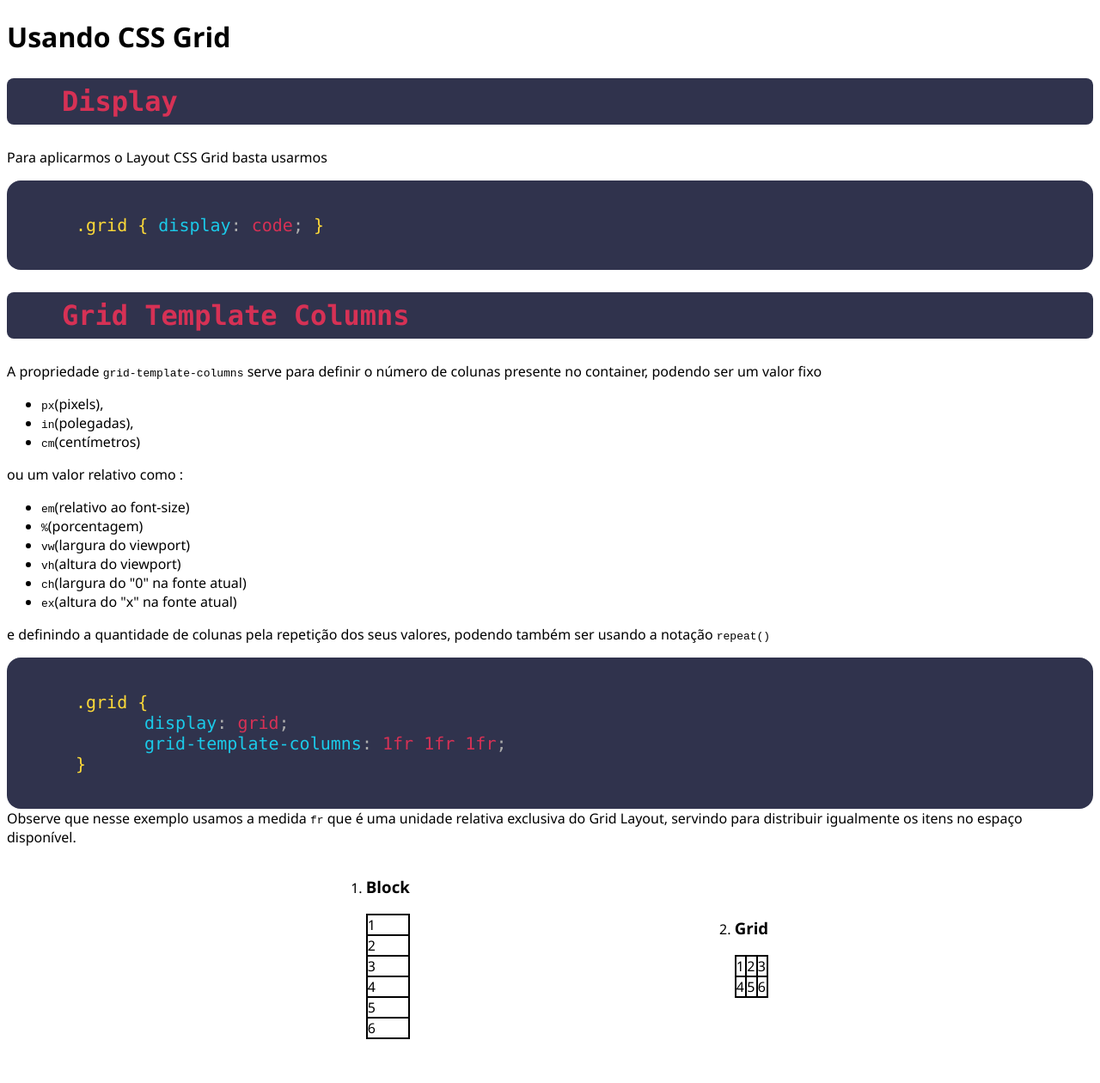
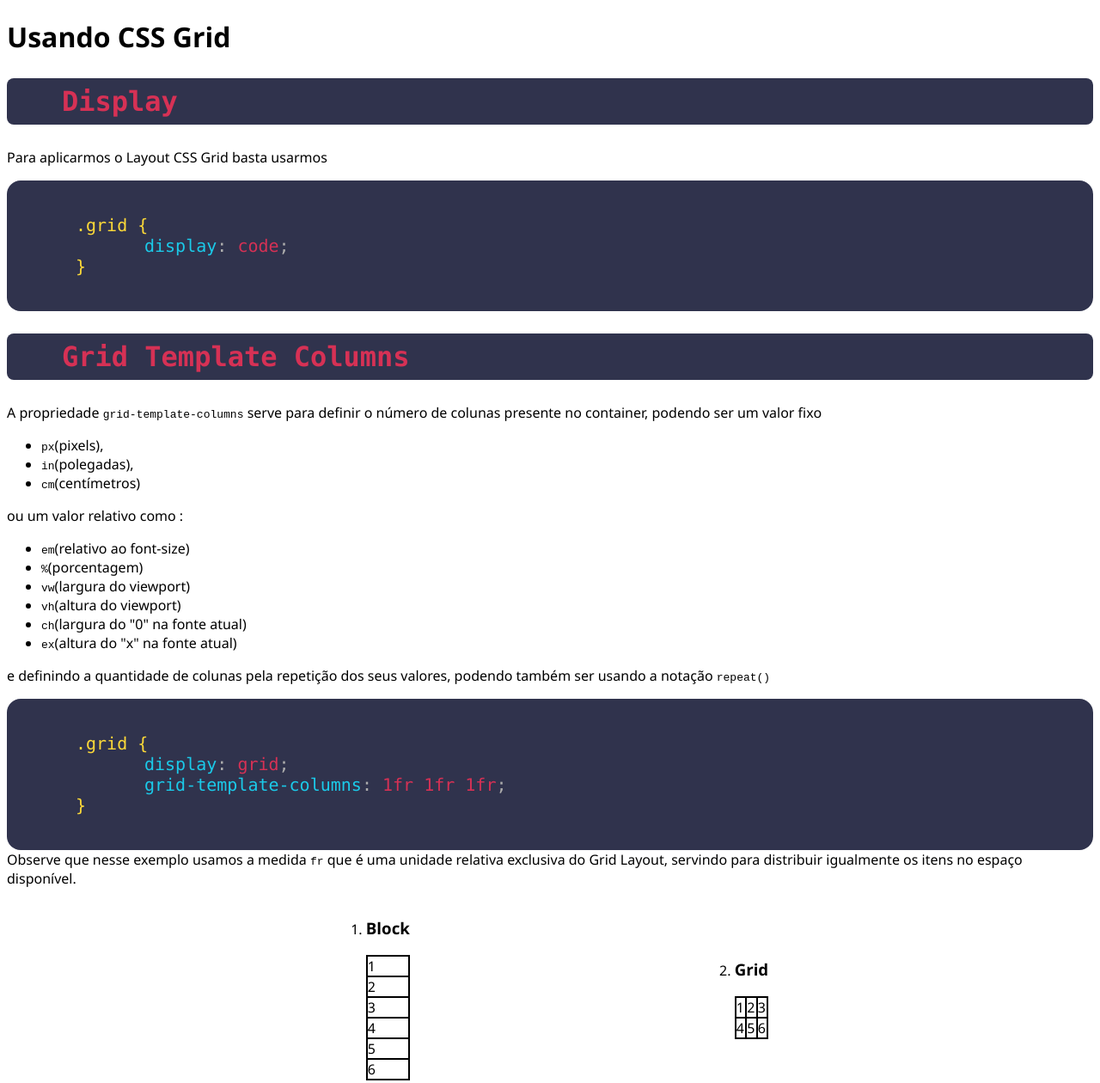
Before and after one commit to Gustavo-UNIJORGE/CSS-Grid-Layout, a plain HTML site: page display.html in a window 1280 px wide. Shown: the whole page at 86% size. Before the commit the page ends 1225 px from the top, so only its background shows below. Drawn offline with Linux system fonts and the light colour scheme.

Commit message:
refac: altera o esquema de padding a indent do code-block

```diff
--- a/display.html
+++ b/display.html
@@ -14,13 +14,17 @@
             Para aplicarmos o Layout CSS Grid basta usarmos
         </p>
         <div class="code-block">
-            .grid {
-                <span class="attribute">
-                    display<span class="comma-dot">:</span>
-                </span>
-                <span class="value">code<span class="comma-dot">;</span></span>
-            }
+            <span>.grid {</span>
+                <div>
+
+                    <span class="attribute">
+                        display<span class="comma-dot">:</span>
+                    </span>
+                    <span class="value">code<span class="comma-dot">;</span></span>
+                </div>
+            <span>}</span>
         </div>
+        <div></div>
     </div>
     <div>
         <h2 class="code-heading">Grid Template Columns</h2>
@@ -60,7 +64,6 @@
             </ul>
             e definindo a quantidade de colunas pela repetição dos seus valores, podendo também ser usando a notação <code>repeat()</code>
         </p>
-        <div>
             <div class="code-block">
                 <span>.grid {</span>
                 <div>
@@ -77,11 +80,11 @@
                 </div>
                 <span>}</span>
             </div>
+            <div class="note">
+                Observe que nesse exemplo usamos a medida <code>fr</code> que é uma unidade relativa exclusiva do Grid Layout, servindo para distribuir igualmente os itens no espaço disponível.
+            </div>
         </div>
 
-        <div class="note">
-            Observe que nesse exemplo usamos a medida <code>fr</code> que é uma unidade relativa exclusiva do Grid Layout, servindo para distribuir igualmente os itens no espaço disponível.
-        </div>
     </div>
 
     <ol class="example">
--- a/style.css
+++ b/style.css
@@ -21,14 +21,15 @@ body {
 .code-block {
     color: #ffda38;
 }
-.code-block:first-child {
+.code-block>*:first-child {
     padding-left: 4em;
 }
-.code-block:last-child {
+.code-block>*:last-child {
     padding-left: 4em;
 }
-.code-block * {
+.code-block>* {
     text-indent: 4em;
+    padding-left: 4em;
 }
 
 .code-block .attribute {
```
